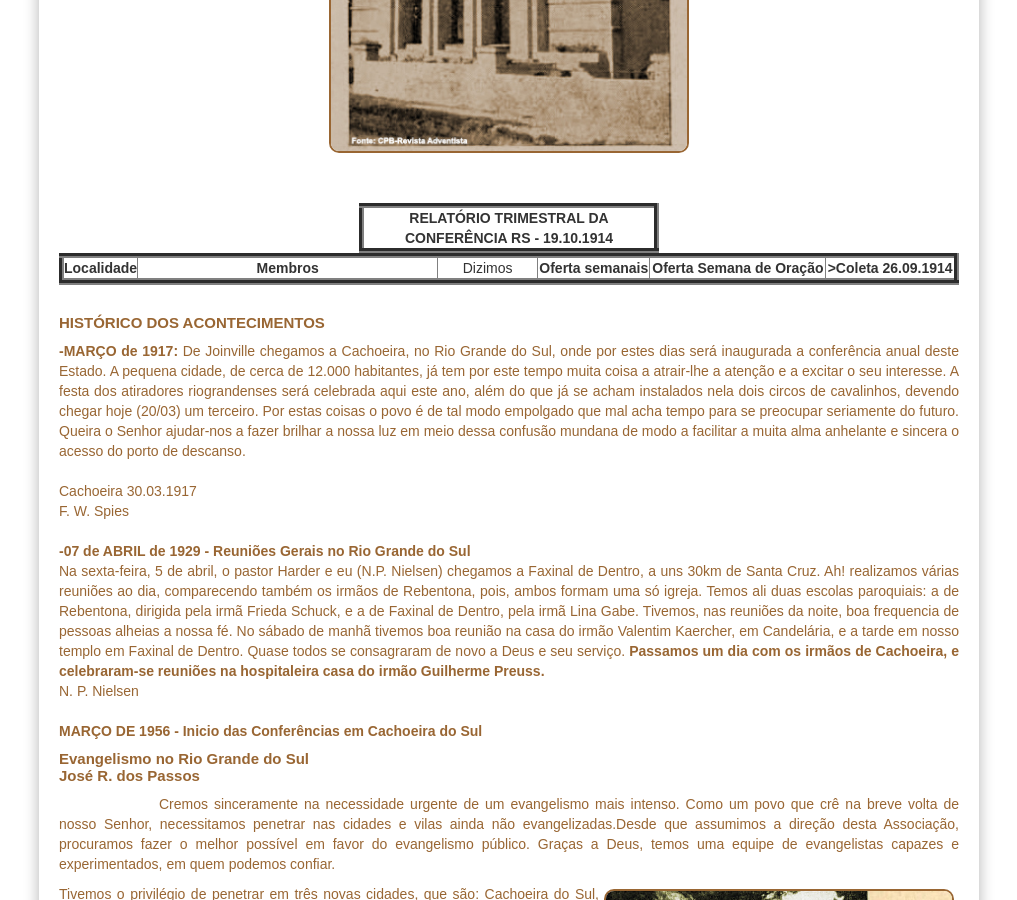
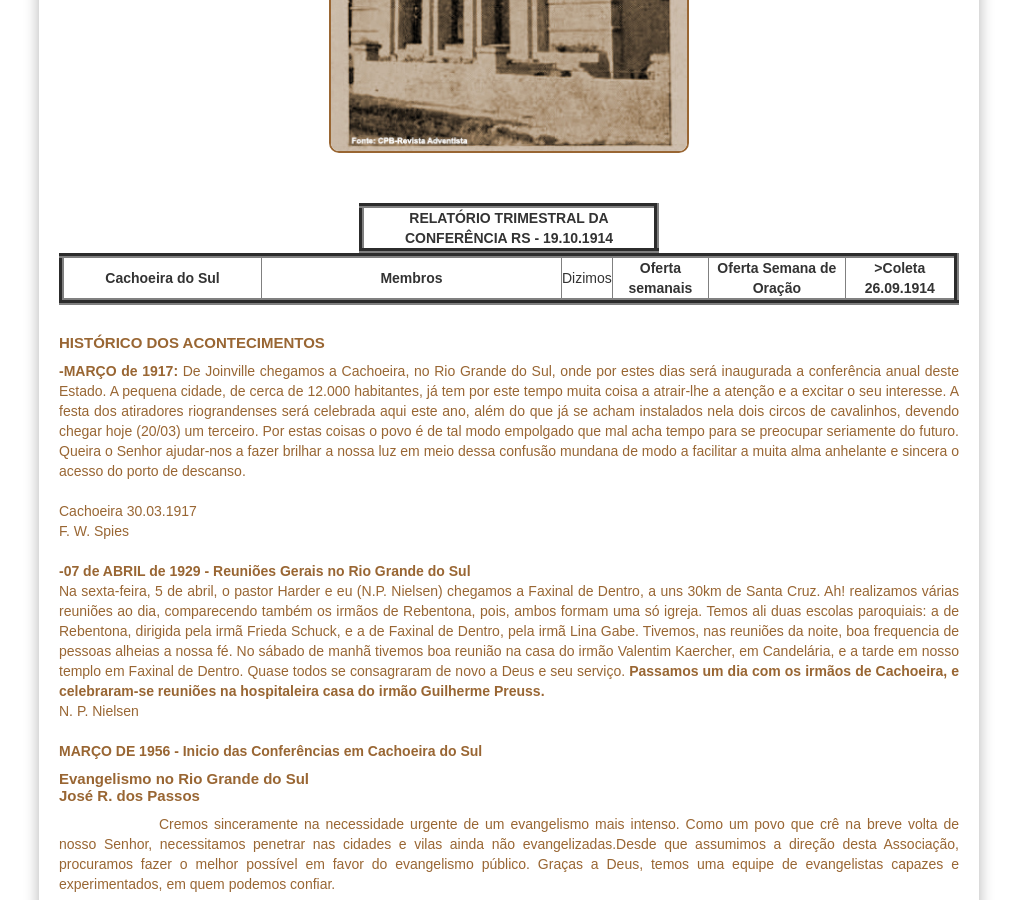
Before and after one commit to claudiovargas1955/claudiovargas1955.github.io, a Jekyll site: the page built from _pages/história-da-iasd-cachoeira.html, in a window 1280 px wide and 900 px high, scrolled down 781 px. Shown: the whole window, without its empty margins (131-1148 px from the left). Built offline with Jekyll 4.4.1, drawn with Linux system fonts in a browser that asks for light colours; some web fonts are replaced.

Commit message:
Update história-da-iasd-cachoeira.html

```diff
--- a/_pages/história-da-iasd-cachoeira.html
+++ b/_pages/história-da-iasd-cachoeira.html
@@ -126,9 +126,9 @@ tr:hover{
 
     <table border="5px" color="#ffffff" width="900px"  cellspacing="0px" cellpadding="0px">
          <tr>
-           <td align="center" width="50px"><b>Localidade</b></td>
-           <td align="center" width="300px"><b>Membros</b></td>
-           <td align="center" width="100px"><b></b>Dizimos</td>
+           <td align="center" width="200px"><b>Cachoeira do Sul</b></td>
+           <td align="center" width="30px"><b>Membros</b></td>
+           <td align="center" width="50px"><b></b>Dizimos</td>
            <td align="center"><b>Oferta semanais</b></td>
            <td align="center"><b>Oferta Semana de Oração </b</td>
            <td align="center"><b>>Coleta 26.09.1914</b</td>
```
